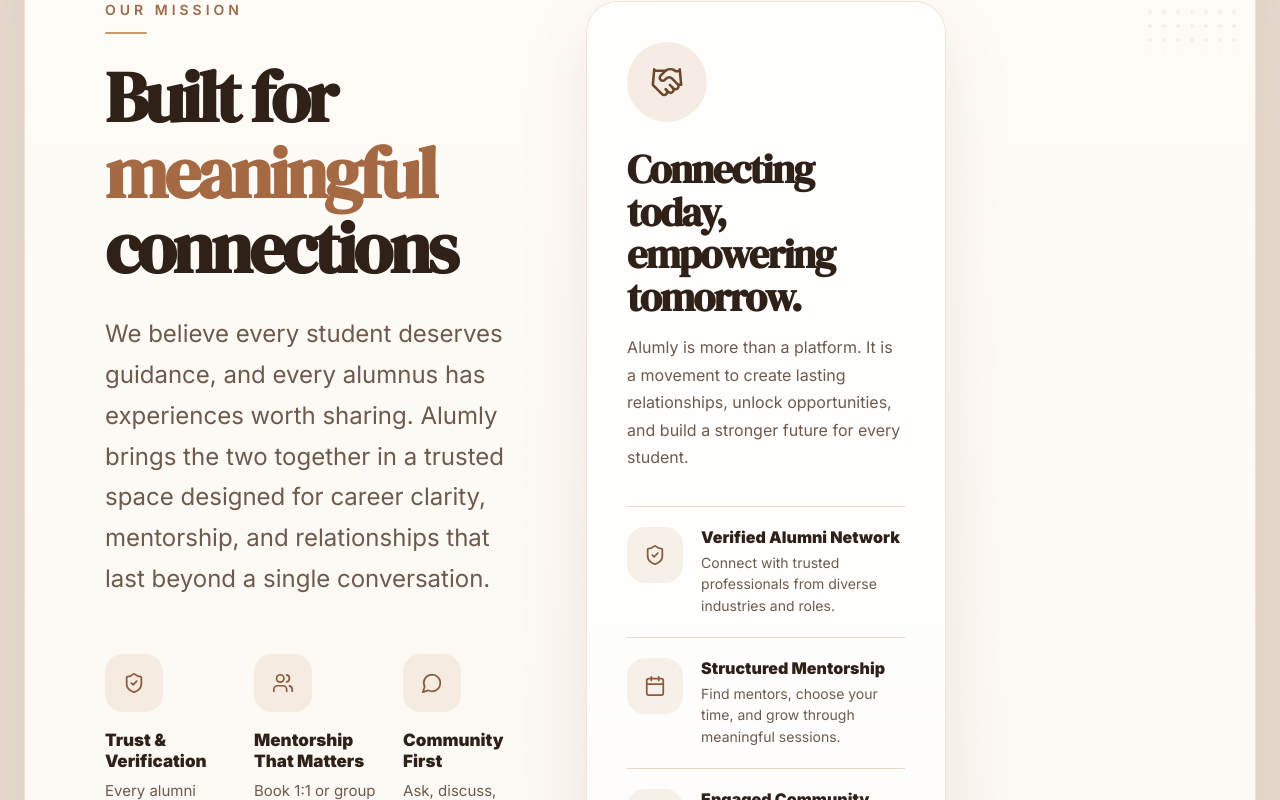
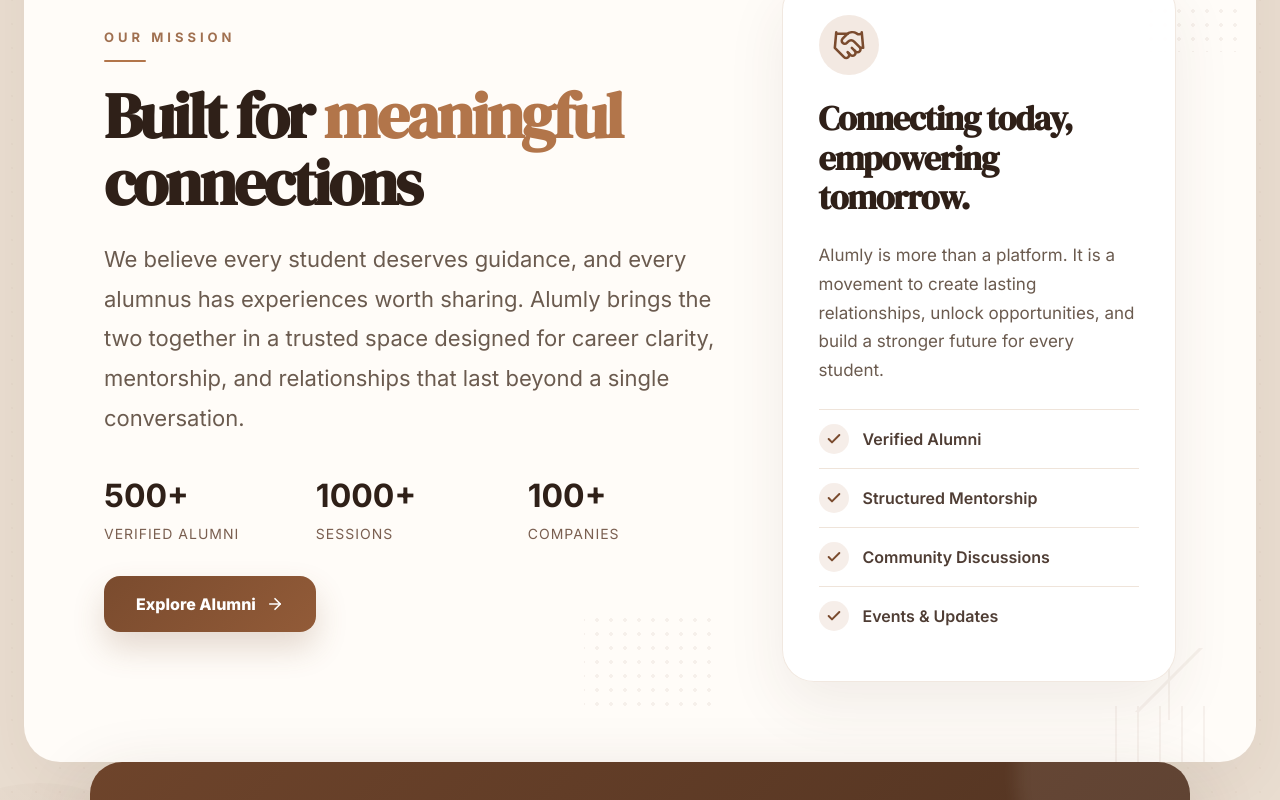
Before and after one commit to Harshita445/alumni_platform, a Next.js app in the folder frontend/: page / in a window 1280 px wide. Shown: the part 2100-2900 px from the top of the page. Built offline with nearby package versions, Linux system fonts and the light colour scheme; no server answers.

Commit message:
WIP: redesign profile dashboard and bookings flow

```diff
--- a/frontend/src/app/globals.css
+++ b/frontend/src/app/globals.css
@@ -544,37 +544,37 @@
   position: relative;
   display: grid;
   width: min(1400px, calc(100vw - 48px));
-  grid-template-columns: minmax(0, 0.65fr) minmax(360px, 0.35fr);
-  gap: 56px;
-  align-items: start;
+  grid-template-columns: 1.4fr 0.9fr;
+  gap: 64px;
+  align-items: center;
   margin: 110px 0 0 50%;
   overflow: hidden;
-  padding: 100px 80px;
-  border: 1px solid rgba(232, 217, 203, 0.72);
+  padding: 80px;
+  min-height: auto;
   border-radius: 36px;
-  background: linear-gradient(180deg, #fffcf8 0%, #fbf7f2 100%);
-  box-shadow: 0 24px 80px rgba(74, 47, 31, 0.09);
+  background: #FFFCF8;
+  box-shadow: 0 20px 60px rgba(80, 55, 35, 0.06);
   transform: translateX(-50%);
 }
 
 .mission-copy {
   position: relative;
   z-index: 1;
-  max-width: 830px;
+  max-width: 700px;
 }
 
 .mission-label-wrap {
   display: grid;
   width: fit-content;
   gap: 12px;
-  margin-bottom: 26px;
+  margin-bottom: 20px;
 }
 
 .mission-label {
   display: inline-block;
-  color: #9b6b4a;
-  font-size: 14px;
-  font-weight: 600;
+  color: #A07050;
+  font-size: 13px;
+  font-weight: 700;
   letter-spacing: 4px;
   text-transform: uppercase;
 }
@@ -583,72 +583,56 @@
   width: 42px;
   height: 2px;
   border-radius: 999px;
-  background: #c89b70;
+  background: #B2754A;
 }
 
 .mission-copy h2 {
-  max-width: 790px;
-  margin-bottom: 28px;
-  color: #2f2018;
-  font-size: clamp(52px, 5.6vw, 72px);
+  max-width: 700px;
+  margin: 0;
+  color: #2F2018;
+  font-size: clamp(48px, 5vw, 64px);
   font-weight: 700;
   line-height: 1.05;
-  letter-spacing: -0.045em;
+  letter-spacing: -0.04em;
 }
 
 .mission-copy h2 span {
-  color: #a56a44;
+  color: #B2754A;
 }
 
 .mission-lede {
-  max-width: 650px;
-  color: #6d5a4d;
-  font-size: 24px;
-  line-height: 1.7;
+  max-width: 620px;
+  margin-top: 24px;
+  color: #6B5B4F;
+  font-size: 22px;
+  line-height: 1.8;
 }
 
-.mission-feature-row {
+.mission-stats {
   display: grid;
   grid-template-columns: repeat(3, minmax(0, 1fr));
   gap: 22px;
-  margin-top: 54px;
-  max-width: 820px;
+  margin-top: 40px;
+  max-width: 700px;
 }
 
-.mission-feature {
-  min-width: 0;
+.mission-stat {
+  display: grid;
+  gap: 10px;
 }
 
-.mission-feature-icon,
-.mission-benefit-icon {
-  display: flex;
-  align-items: center;
-  justify-content: center;
-  border-radius: 18px;
-  background: rgba(200, 155, 112, 0.14);
-  color: #8b5a3c;
+.mission-stat-value {
+  color: #2F2018;
+  font-size: 32px;
+  font-weight: 700;
+  line-height: 1.1;
 }
 
-.mission-feature-icon {
-  width: 58px;
-  height: 58px;
-  margin-bottom: 18px;
-}
-
-.mission-feature h3 {
-  margin-bottom: 8px;
-  color: #2f2018;
-  font-family: var(--font-body), sans-serif;
-  font-size: 17px;
-  font-weight: 900;
-  letter-spacing: 0;
-  line-height: 1.22;
-}
-
-.mission-feature p {
-  color: #6d5a4d;
-  font-size: 15px;
-  line-height: 1.58;
+.mission-stat-label {
+  color: #7A5F50;
+  font-size: 14px;
+  text-transform: uppercase;
+  letter-spacing: 1px;
 }
 
 .mission-cta {
@@ -657,10 +641,10 @@
   align-items: center;
   justify-content: center;
   gap: 10px;
-  margin-top: 44px;
+  margin-top: 32px;
   padding: 0 32px;
   border-radius: 16px;
-  background: linear-gradient(135deg, #7a4b2e, #925b38);
+  background: linear-gradient(135deg, #7A4B2E, #925B38);
   color: #fff;
   font-weight: 800;
   box-shadow: 0 16px 32px rgba(122, 75, 46, 0.2);
@@ -678,17 +662,37 @@
 .mission-card-wrap {
   position: relative;
   z-index: 1;
-  padding-top: 2px;
+  display: flex;
+  justify-content: flex-end;
+  max-width: 420px;
+}
+
+.mission-card-illustration {
+  position: absolute;
+  right: -28px;
+  bottom: -18px;
+  width: 240px;
+  height: 240px;
+  border-radius: 32px;
+  background:
+    radial-gradient(circle at 26% 34%, rgba(178, 117, 74, 0.08), transparent 42%),
+    linear-gradient(120deg, rgba(178, 117, 74, 0.05) 1px, transparent 1px) 0 0 / 14px 14px;
+  opacity: 0.05;
+  pointer-events: none;
 }
 
 .mission-card {
   position: relative;
   z-index: 1;
-  padding: 40px;
-  border: 1px solid #f0e3d8;
+  display: flex;
+  flex-direction: column;
+  gap: 24px;
+  max-width: 420px;
+  padding: 36px;
+  border: 1px solid rgba(232, 217, 203, 0.6);
   border-radius: 32px;
-  background: rgba(255, 255, 255, 0.75);
-  box-shadow: 0 24px 70px rgba(74, 47, 31, 0.1);
+  background: rgba(255, 255, 255, 0.92);
+  box-shadow: 0 24px 60px rgba(80, 55, 35, 0.08);
   backdrop-filter: blur(18px);
   transition:
     transform 220ms ease,
@@ -702,41 +706,72 @@
 }
 
 .mission-card:hover {
-  border-color: rgba(200, 155, 112, 0.58);
-  box-shadow: 0 30px 80px rgba(74, 47, 31, 0.14);
+  border-color: rgba(178, 117, 74, 0.45);
+  box-shadow: 0 30px 70px rgba(80, 55, 35, 0.12);
 }
 
 .mission-icon {
   display: flex;
-  width: 80px;
-  height: 80px;
+  width: 60px;
+  height: 60px;
   align-items: center;
   justify-content: center;
-  margin-bottom: 26px;
   border-radius: 999px;
-  background: rgba(200, 155, 112, 0.18);
-  color: #6e442b;
+  background: rgba(178, 117, 74, 0.16);
+  color: #7A4B2E;
 }
 
 .mission-card h3 {
-  max-width: 390px;
-  margin-bottom: 16px;
-  color: #2f2018;
-  font-size: 40px;
+  max-width: 320px;
+  margin: 0;
+  color: #2F2018;
+  font-size: 34px;
   font-weight: 700;
-  line-height: 1.06;
-  letter-spacing: -0.04em;
+  line-height: 1.15;
+  letter-spacing: -0.03em;
 }
 
 .mission-card p {
-  color: #6d5a4d;
-  font-size: 16px;
-  line-height: 1.72;
+  margin: 0;
+  max-width: 340px;
+  color: #6B5B4F;
+  font-size: 17px;
+  line-height: 1.7;
 }
 
 .mission-benefits {
-  margin-top: 34px;
-  border-top: 1px solid #e8d9cb;
+  margin-top: 0;
+  border-top: 1px solid rgba(232, 217, 203, 0.7);
+}
+
+.mission-benefit-row {
+  display: flex;
+  align-items: center;
+  gap: 14px;
+  padding: 14px 0;
+  border-bottom: 1px solid rgba(232, 217, 203, 0.7);
+}
+
+.mission-benefit-row:last-child {
+  border-bottom: none;
+}
+
+.mission-benefit-check {
+  display: inline-flex;
+  align-items: center;
+  justify-content: center;
+  width: 30px;
+  height: 30px;
+  min-width: 30px;
+  border-radius: 999px;
+  background: rgba(178, 117, 74, 0.12);
+  color: #7A4B2E;
+}
+
+.mission-benefit-row span {
+  color: #4F3D34;
+  font-size: 16px;
+  font-weight: 600;
 }
 
 .mission-benefit {
@@ -989,10 +1024,13 @@
     padding: 72px 44px;
   }
 
-  .mission-feature-row {
-    grid-template-columns: 1fr;
-    gap: 24px;
-    margin-top: 40px;
+  .mission-stats {
+    grid-template-columns: repeat(2, minmax(0, 1fr));
+    gap: 20px;
+  }
+
+  .mission-card-wrap {
+    justify-content: center;
   }
 
   .contact-card {
--- a/frontend/src/app/page.tsx
+++ b/frontend/src/app/page.tsx
@@ -2,6 +2,7 @@
 import {
   ArrowRight,
   Calendar,
+  Check,
   Clock3,
   FileText,
   GraduationCap,
@@ -187,41 +188,27 @@
             relationships that last beyond a single conversation.
           </p>
 
-          <div className="mission-feature-row">
+          <div className="mission-stats">
             {[
-              {
-                Icon: ShieldCheck,
-                title: "Trust & Verification",
-                description: "Every alumni profile is verified for a safe and reliable space.",
-              },
-              {
-                Icon: Users,
-                title: "Mentorship That Matters",
-                description: "Book 1:1 or group sessions tailored to your goals.",
-              },
-              {
-                Icon: MessageCircle,
-                title: "Community First",
-                description: "Ask, discuss, share, and grow with the Thapar community.",
-              },
-            ].map(({ Icon, title, description }) => (
-              <article className="mission-feature" key={title}>
-                <div className="mission-feature-icon">
-                  <Icon size={22} strokeWidth={1.9} aria-hidden="true" />
-                </div>
-                <h3>{title}</h3>
-                <p>{description}</p>
-              </article>
+              { label: "Verified Alumni", value: "500+" },
+              { label: "Sessions", value: "1000+" },
+              { label: "Companies", value: "100+" },
+            ].map((stat) => (
+              <div className="mission-stat" key={stat.label}>
+                <div className="mission-stat-value">{stat.value}</div>
+                <div className="mission-stat-label">{stat.label}</div>
+              </div>
             ))}
           </div>
 
-          <Link className="mission-cta" href="/register">
-            Join the Alumly Community
+          <Link className="mission-cta" href="/search">
+            Explore Alumni
             <ArrowRight size={18} strokeWidth={2.2} aria-hidden="true" />
           </Link>
         </div>
 
         <div className="mission-card-wrap fade-up">
+          <div className="mission-card-illustration" aria-hidden="true" />
           <article className="mission-card">
             <div className="mission-icon">
               <Handshake size={34} strokeWidth={1.8} aria-hidden="true" />
@@ -234,30 +221,16 @@
             </p>
             <div className="mission-benefits">
               {[
-                {
-                  Icon: ShieldCheck,
-                  title: "Verified Alumni Network",
-                  description: "Connect with trusted professionals from diverse industries and roles.",
-                },
-                {
-                  Icon: Calendar,
-                  title: "Structured Mentorship",
-                  description: "Find mentors, choose your time, and grow through meaningful sessions.",
-                },
-                {
-                  Icon: Users,
-                  title: "Engaged Community",
-                  description: "Participate in discussions, events, and knowledge sharing.",
-                },
-              ].map(({ Icon, title, description }) => (
-                <div className="mission-benefit" key={title}>
-                  <div className="mission-benefit-icon">
-                    <Icon size={22} strokeWidth={1.9} aria-hidden="true" />
+                "Verified Alumni",
+                "Structured Mentorship",
+                "Community Discussions",
+                "Events & Updates",
+              ].map((benefit) => (
+                <div className="mission-benefit-row" key={benefit}>
+                  <div className="mission-benefit-check">
+                    <Check size={16} strokeWidth={3} aria-hidden="true" />
                   </div>
-                  <div>
-                    <strong>{title}</strong>
-                    <span>{description}</span>
-                  </div>
+                  <span>{benefit}</span>
                 </div>
               ))}
             </div>
```
